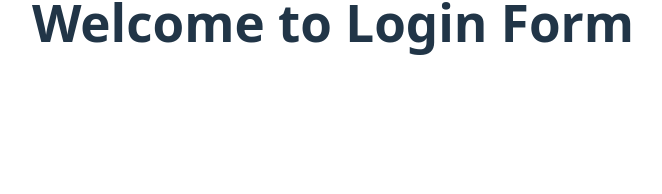
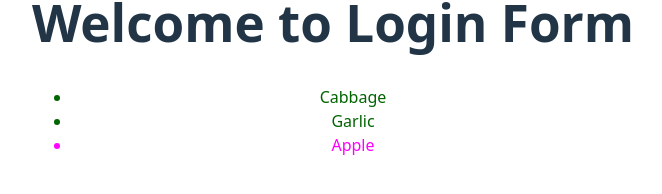
Before and after one commit to n00tellah/appdev1, a React (Vite) app in the folder react-quickstart/: page / in a window 1280 px wide. Shown: the part 956-1150 px from the top of the page, without its empty margins (307-969 px from the left). Before the commit the page ends 1073 px from the top, so only its background shows below. Built offline with nearby package versions, Linux system fonts and the light colour scheme.

Commit message:
Done rendering lists

```diff
--- a/react-quickstart/src/App.jsx
+++ b/react-quickstart/src/App.jsx
@@ -73,6 +73,29 @@
   );
 }
 
+const products = [
+  { title: 'Cabbage', isFruit: false, id: 1 },
+  { title: 'Garlic', isFruit: false, id: 2 },
+  { title: 'Apple', isFruit: true, id: 3 },
+];
+
+function ShoppingList() {
+  const listItems = products.map(product =>
+    <li
+      key={product.id}
+      style={{
+        color: product.isFruit ? 'magenta' : 'darkgreen'
+      }}
+    >
+      {product.title}
+    </li>
+  );
+
+  return (
+    <ul>{listItems}</ul>
+  );
+}
+
 
 export default function App() {
   return (
@@ -83,6 +106,7 @@
       <Avatar />
       <Profile />
       {content}
+      <ShoppingList />
     </div>
   );
 }
```
